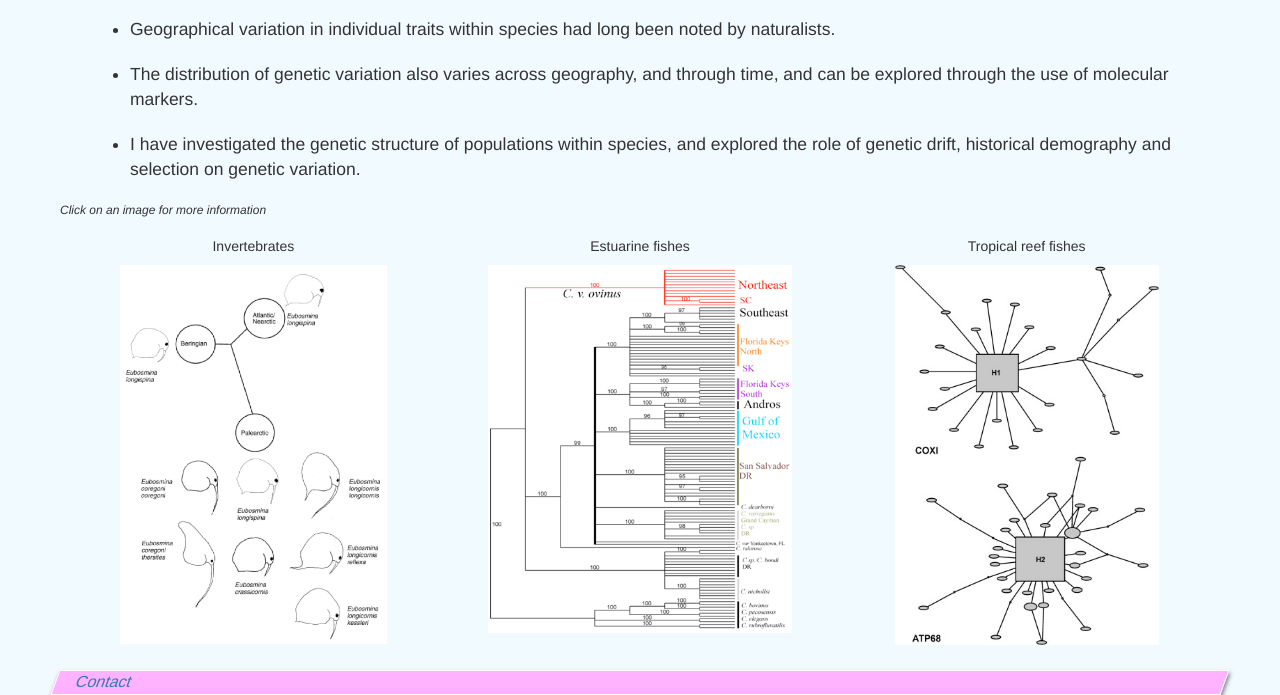
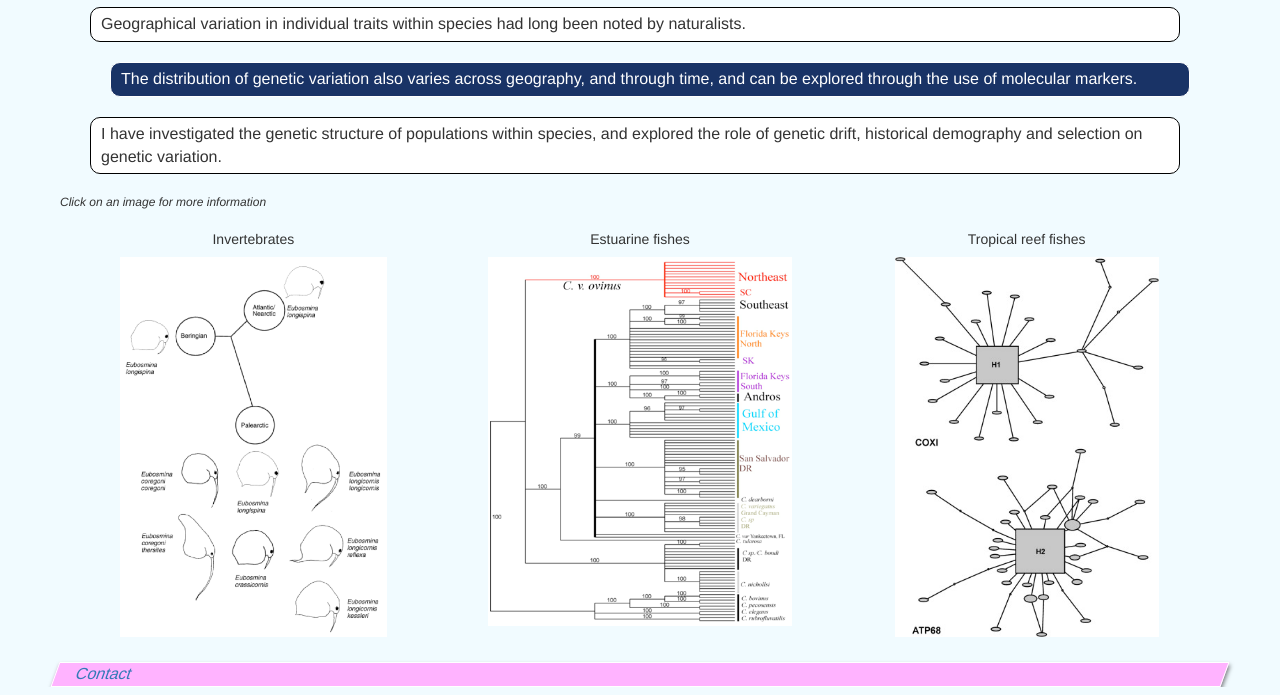
Before and after one commit to roberthaney/research, a plain HTML site: page index.html in a window 1280 px wide. Both pictures are taken after a click on the link "Population genetics". Shown: the part 209-904 px from the top of the page. Drawn offline with Linux system fonts and the light colour scheme.

Commit message:
style: Updated popgen styles

```diff
--- a/css/style.css
+++ b/css/style.css
@@ -44,21 +44,21 @@ header #rightspan {
 	max-width: 280px;
 }
 
-#overview-text p {
+#overview-text p, #popgen-intro-text p {
 	padding: 5px 10px 5px 10px;
 	border-radius: 10px;
 	font-size: 16px;
 	margin-bottom: 20px;
 }
 
-#overview-text :nth-child(even) {
+#overview-text :nth-child(even), #popgen-intro-text :nth-child(even) {
 	background-color: #193366;
 	color: #ffffff;
 	margin-left: 20px;
 	border: 1px solid white;
 }
 
-#overview-text :nth-child(odd) {
+#overview-text :nth-child(odd), #popgen-intro-text :nth-child(odd) {
 	background-color: #ffffff;
 	border: 1px solid black;
 	margin-right: 10px;
--- a/index.html
+++ b/index.html
@@ -76,7 +76,7 @@
  		    	<div class="tab-pane row" id="popgen">
  		    		<h3 id="titletext">Population genetics and phylogeography</h3>
  		    		<div class="col-sm-12">
- 		    			<ul id="popgen-intro-text"></ul>
+ 		    			<div id="popgen-intro-text"></div>
  		    		</div>
  		    		<div class="row">
  		    			<p id="pginfo"><em>Click on an image for more information</em></p>
--- a/js/app.js
+++ b/js/app.js
@@ -6,9 +6,9 @@ var overviewText = [
 ];
 
 var popgenText= [
-"<li id='imglistelem'>Geographical variation in individual traits within species had long been noted by naturalists.</li>",
-"<li id='imglistelem'>The distribution of genetic variation also varies across geography, and through time, and can be explored through the use of molecular markers.</li>",
-"<li id='imglistelem'>I have investigated the genetic structure of populations within species, and explored the role of genetic drift, historical demography and selection on genetic variation.</li>",
+"<p id='imglistelem'>Geographical variation in individual traits within species had long been noted by naturalists.</p>",
+"<p id='imglistelem'>The distribution of genetic variation also varies across geography, and through time, and can be explored through the use of molecular markers.</p>",
+"<p id='imglistelem'>I have investigated the genetic structure of populations within species, and explored the role of genetic drift, historical demography and selection on genetic variation.</p>",
 ];
 
 var transcriptomicText = [
```
Also changed, not shown: 1 other file.
